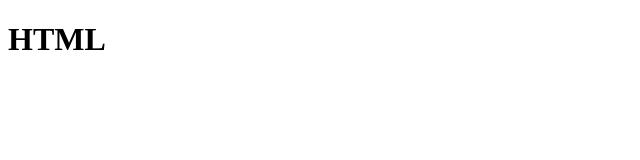
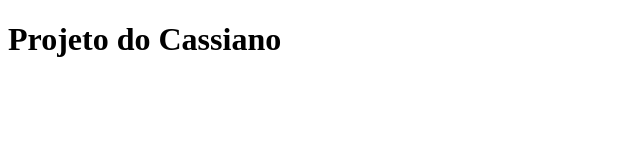
Before and after one commit to cassiano91/curso-git, a plain HTML site: page index.html in a window 1280 px wide. Shown: the whole page, without its empty margins (0-640 px from the left). Drawn offline with Linux system fonts and the light colour scheme.

Commit message:
Mudei o titulo da página

```diff
--- a/index.html
+++ b/index.html
@@ -4,6 +4,6 @@
 	<title>GIT</title>
 </head>
 <body>
-	<h1>HTML</h1>
+	<h1>Projeto do Cassiano</h1>
 </body>
 </html>
```
